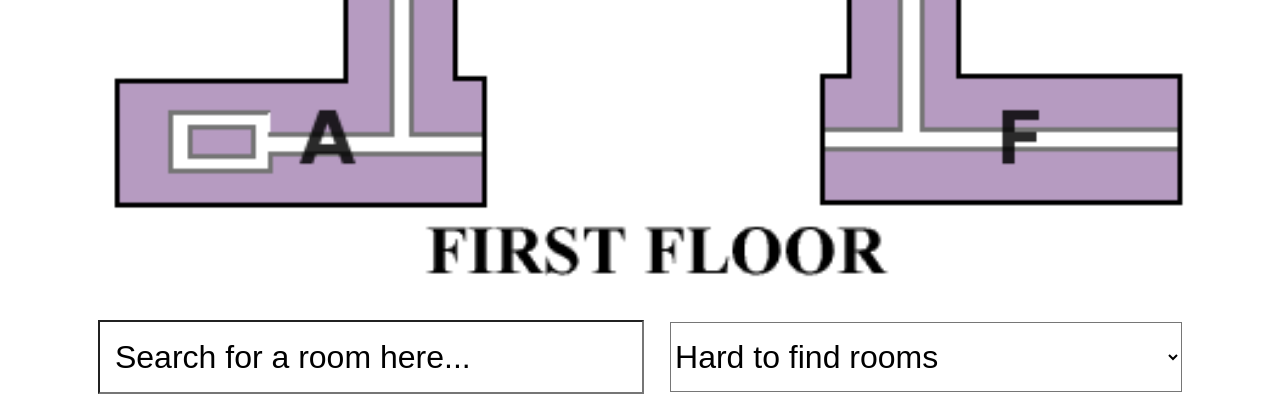
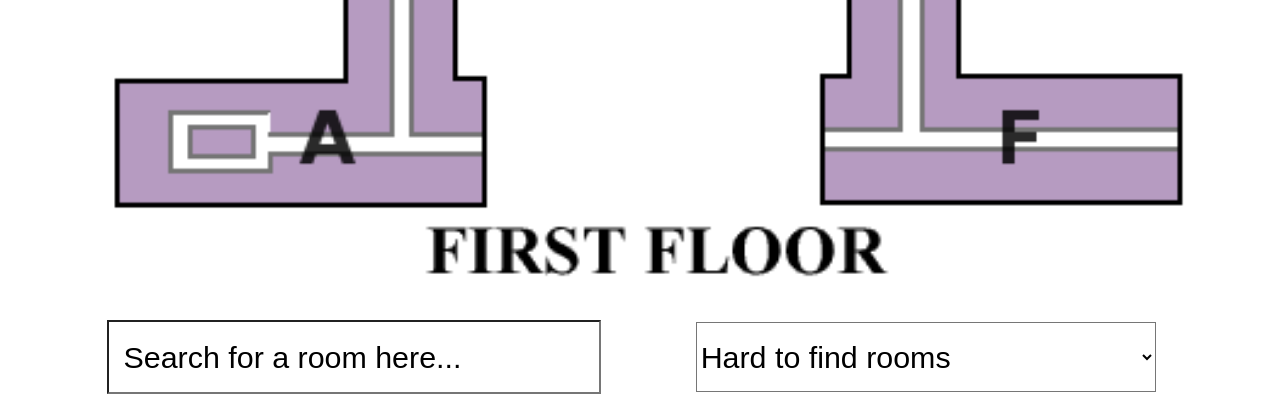
Before and after one commit to allenz456/EECS-394---TechView, a PHP site: page / in a window 1280 px wide. Shown: the part 941-1361 px from the top of the page. Run offline with PHP 8.4, Linux system fonts and the light colour scheme; data that the repository does not hold is empty.

Commit message:
Alex - few more css changes

```diff
--- a/main.css
+++ b/main.css
@@ -80,18 +80,18 @@ START THREE MAIN SECTIONS
 
 .selection_div input{
 	background: transparent;
-	width: 100%;
+	width: 90%;
 	height: 40px;
 	padding: 15px;
-	font-size: 100%;
+	font-size: 95%;
 }
 
 .selection_div select {
 	background: white;
-	width: 100%;
+	width: 90%;
 	height: 70px; /*needs to be input height + input padding * 2
 	/*padding: 15px;*/
-	font-size: 100%;
+	font-size: 95%;
 }
 
 /**********************
@@ -120,7 +120,7 @@ END THREE MAIN SECTIONS
 .room_label_divs
 {
 	position: absolute;
-	background: black;
+	background: red;
 	padding: 5px;
 	box-shadow: 5px 5px 15px black;
 	border-radius: 5px;
```
